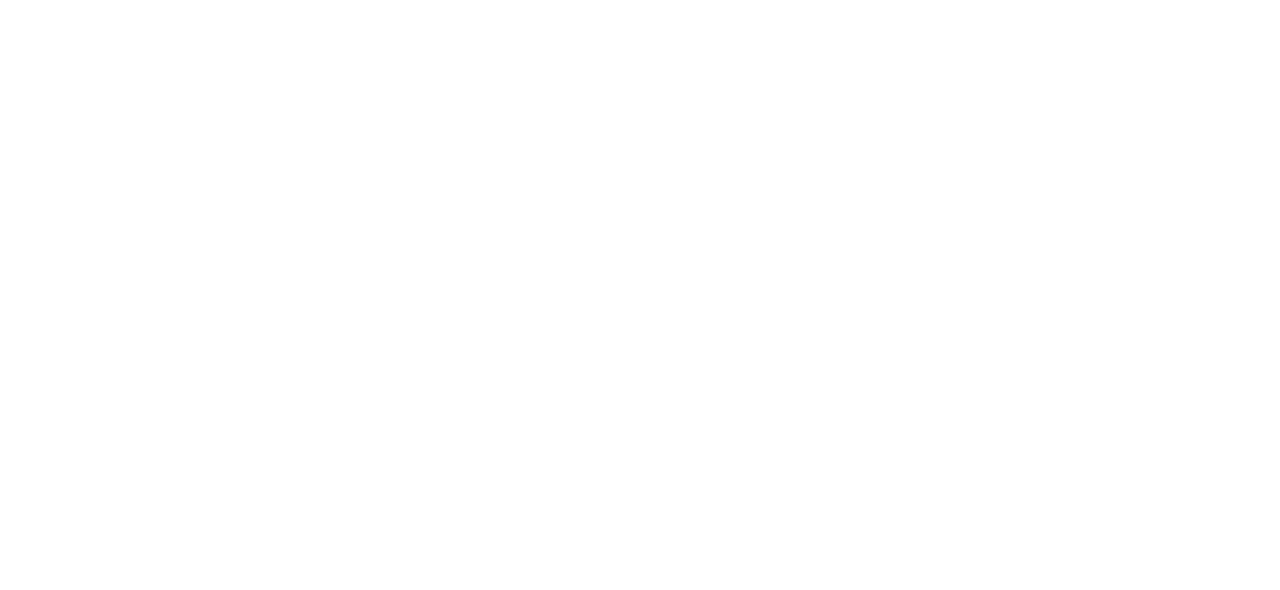
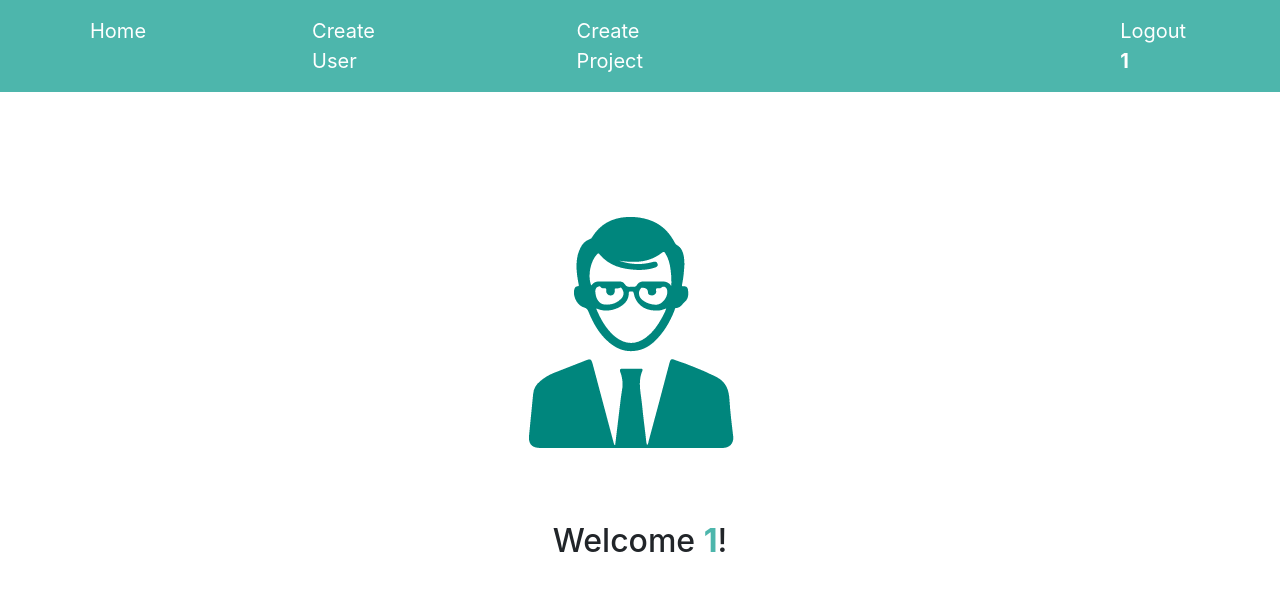
Before and after one commit to PalomaWolfango/proj3-frontend, a React (Create React App) app: page /home-admin/1/1 in a window 1280 px wide. Before the commit this address had no page. Shown: the top 590 px of the page. Built offline with nearby package versions, Linux system fonts and the light colour scheme.

Commit message:
rotas_home_correto

```diff
--- a/src/components/AppRoute.js
+++ b/src/components/AppRoute.js
@@ -17,15 +17,15 @@ function AppRoute() {
     return (
         < BrowserRouter >
             <Routes>
-                <Route exact path = '/projects-list' element = { <ProjectList/> } />
+                <Route exact path = '/projects-list/:id/:name' element = { <ProjectList/> } />
                 <Route exact path = '/' element = { <Login/> } />
-                <Route exact path = '/home-admin/:name' element = { <HomeAdmin/> } />
-                <Route exact path = '/home-pm/:name' element = { <HomePM/> } />
-                <Route exact path = '/home-user/:name' element = { <HomeUser/> } />
-                <Route exact path = '/create-user' element = { <CreateUser/> } />
-                <Route exact path = '/create-project-admin' element = { <CreateProjectAdmin/> } />
-                <Route exact path = '/create-project-pm' element = { <CreateProjectPM/> } />
-                <Route exact path = '/project-details/' element = { <ProjectDetails/> } />
+                <Route exact path = '/home-admin/:id/:name' element = { <HomeAdmin/> } />
+                <Route exact path = '/home-pm/:id/:name' element = { <HomePM/> } />
+                <Route exact path = '/home-user/:id/:name' element = { <HomeUser/> } />
+                <Route exact path = '/create-user/:id/:name' element = { <CreateUser/> } />
+                <Route exact path = '/create-project-admin/:id/:name' element = { <CreateProjectAdmin/> } />
+                <Route exact path = '/create-project-pm/:id/:name' element = { <CreateProjectPM/> } />
+                <Route exact path = '/project-details' element = { <ProjectDetails/> } />
             </ Routes>
         </ BrowserRouter>
     )
--- a/src/components/Create/create-project-pm.js
+++ b/src/components/Create/create-project-pm.js
@@ -1,7 +1,10 @@
 import React from "react";
 import MenuPM from "../Menu/menu-pm";
+import { useParams } from 'react-router-dom';
+
 
 class CreateProjectPM extends React.Component {
+
     render(){
         return(
             <>
--- a/src/components/Home/home-admin.js
+++ b/src/components/Home/home-admin.js
@@ -7,7 +7,7 @@ import { useParams } from "react-router-dom";
 
 function HomeAdmin() {
 
-    let { name } = useParams();
+    let { id, name } = useParams();
 
     return(
         <><MenuAdmin />
--- a/src/components/Home/home-pm.js
+++ b/src/components/Home/home-pm.js
@@ -7,7 +7,7 @@ import { useParams } from 'react-router-dom';
 
 function HomePM() {
 
-    let { name } = useParams();
+    let { id, name } = useParams();
 
     return(
         <><MenuPM />
--- a/src/components/Home/home-user.js
+++ b/src/components/Home/home-user.js
@@ -6,7 +6,7 @@ import { useParams } from "react-router-dom";
 
 function HomeUser() {
 
-    let { name } = useParams();
+    let { id, name } = useParams();
 
     return(
         <><MenuUser />
--- a/src/components/Login/loginAdmin.js
+++ b/src/components/Login/loginAdmin.js
@@ -1,8 +1,10 @@
 import React from "react";
 import imageLogin from "../images/login.png";
 import axios from "axios";
+import { useNavigate } from "react-router-dom";
 
 class LoginAdmin extends React.Component {
+
 
     render(){
 
@@ -39,21 +41,25 @@ class LoginAdmin extends React.Component {
 
 function login (e) {
     e.preventDefault();
+
+
     let request =  {
         username: document.getElementById('validationDefaultUsername').value,
         password: document.getElementById('exampleInputPassword1').value
     }
     axios.post('http://localhost:4000/api/users/login', request)
     .then( resp => {
+        const userId = resp.data.id_user;
         const userName = resp.data.name;
+
         if (resp.data.user === 'gestor') {
-            window.location = "/home-pm/" + userName;
+            window.location = "/home-pm/" + userId + "/" + userName;
         } else {
             if (resp.data.user === 'admin') {
-                window.location = `/home-admin/` + userName;
+                window.location = "/home-admin/" + userId + "/" + userName;
             } else {
                 if (resp.data.user === 'user') {
-                    window.location = `/home-user/` + userName;
+                    window.location = "/home-user/" + userId + "/" + userName;
                 }else {
                     alert(resp.data.message);
                 }
--- a/src/components/Menu/menu-admin.js
+++ b/src/components/Menu/menu-admin.js
@@ -1,8 +1,12 @@
 import React from "react";
 import { Navbar, Nav, Container } from "react-bootstrap";
+import { useParams } from 'react-router-dom';
 
-class MenuAdmin extends React.Component {
-    render() {
+function MenuAdmin() {
+
+
+        let { id, name } = useParams();
+
         return(
             <div>
                 <Navbar expand="lg" fixed="top" style={{backgroundColor: '#4db6ac'}}>
@@ -10,17 +14,17 @@ class MenuAdmin extends React.Component {
                     <Navbar.Toggle aria-controls="basic-navbar-nav" />
                     <Navbar.Collapse id="basic-navbar-nav">
                     <Nav className="m-right">
-                        <Nav.Link href="/home-admin" style={{fontSize: '20px', color: 'white'}}>Home</Nav.Link>
-                        <Nav.Link href="/create-user" style={{fontSize: '20px', marginLeft: '150px', color: 'white'}}>Create User</Nav.Link>
-                        <Nav.Link href="/create-project-admin" style={{fontSize: '20px', marginLeft: '150px', color: 'white'}}>Create Project</Nav.Link>
-                        <Nav.Link href="/" style={{fontSize: '20px', marginLeft: '587px', color: 'white'}}>Logout</Nav.Link>
+                        <Nav.Link href={"/home-admin/" + id + "/" + name}  style={{fontSize: '20px', color: 'white'}}>Home</Nav.Link>
+                        <Nav.Link href={"/create-user/" + id + "/" + name} style={{fontSize: '20px', marginLeft: '150px', color: 'white'}}>Create User</Nav.Link>
+                        <Nav.Link href={"/create-project-admin/" + id + "/" + name} style={{fontSize: '20px', marginLeft: '150px', color: 'white'}}>Create Project</Nav.Link>
+                        <Nav.Link href="/" style={{fontSize: '20px', marginLeft: '410px', color: 'white'}}>Logout <b>{name}</b></Nav.Link>
                     </Nav>
                     </Navbar.Collapse>
                 </Container>
                 </Navbar>
             </div>
         )
-    }
+
 }
 
 export default MenuAdmin;
--- a/src/components/Menu/menu-pm.js
+++ b/src/components/Menu/menu-pm.js
@@ -1,25 +1,28 @@
 import React from "react";
 import { Navbar, Nav, Container } from "react-bootstrap";
+import { useParams } from 'react-router-dom';
 
-class MenuPM extends React.Component {
-    render() {
-        return(
-            <div>
-                <Navbar expand="lg" fixed="top" style={{backgroundColor: '#4db6ac'}}>
-                <Container>
+function MenuPM() {
+
+    let { id, name } = useParams();
+
+    return(
+        <div>
+            <Navbar expand="lg" fixed="top" style={{backgroundColor: '#4db6ac'}}>
+            <Container>
                     <Navbar.Toggle aria-controls="basic-navbar-nav" />
                     <Navbar.Collapse id="basic-navbar-nav">
                     <Nav className="m-auto">
-                        <Nav.Link href="/home-pm" style={{fontSize: '20px', color: 'white'}}>Home</Nav.Link>
-                        <Nav.Link href="/create-project-pm" style={{fontSize: '20px', marginLeft: '150px', color: 'white'}}>Create Project</Nav.Link>
-                        <Nav.Link href="/" style={{fontSize: '20px', marginLeft: '857px', color: 'white'}}>Logout</Nav.Link>
+                        <Nav.Link href={"/home-pm/" + id + "/" + name} style={{fontSize: '20px', color: 'white'}}>Home</Nav.Link>
+                        <Nav.Link href={"/create-project-pm/" + id + "/" + name} style={{fontSize: '20px', marginLeft: '150px', color: 'white'}}>Create Project</Nav.Link>
+                        <Nav.Link href="/" style={{fontSize: '20px', marginLeft: '710px', color: 'white'}}>Logout <b>{name}</b></Nav.Link>
                     </Nav>
                     </Navbar.Collapse>
                 </Container>
                 </Navbar>
             </div>
         )
-    }
+
 }
 
 export default MenuPM;
--- a/src/components/Menu/menu-user.js
+++ b/src/components/Menu/menu-user.js
@@ -1,8 +1,12 @@
 import React from "react";
 import { Navbar, Nav, Container } from "react-bootstrap";
+import { useParams } from 'react-router-dom';
 
-class MenuUser extends React.Component {
-    render() {
+function MenuUser() {
+
+
+    let { id, name } = useParams();
+
         return(
             <div>
                 <Navbar expand="lg" fixed="top" style={{backgroundColor: '#4db6ac'}}>
@@ -10,16 +14,16 @@ class MenuUser extends React.Component {
                     <Navbar.Toggle aria-controls="basic-navbar-nav" />
                     <Navbar.Collapse id="basic-navbar-nav">
                     <Nav className="m-auto">
-                        <Nav.Link href="/home-user" style={{fontSize: '20px', color: 'white'}}>Home</Nav.Link>
-                        <Nav.Link href="/projects-list" style={{fontSize: '20px', marginLeft: '150px', color: 'white'}}>Projects List</Nav.Link>
-                        <Nav.Link href="/" style={{fontSize: '20px', marginLeft: '876px', color: 'white'}}>Logout</Nav.Link>
+                        <Nav.Link href={"/home-user/" + id + "/" + name} style={{fontSize: '20px', color: 'white'}}>Home</Nav.Link>
+                        <Nav.Link href={"/projects-list/" + id + "/" + name} style={{fontSize: '20px', marginLeft: '150px', color: 'white'}}>Projects List</Nav.Link>
+                        <Nav.Link href="/" style={{fontSize: '20px', marginLeft: '709px', color: 'white'}}>Logout <b>{name}</b></Nav.Link>
                     </Nav>
                     </Navbar.Collapse>
                 </Container>
                 </Navbar>
             </div>
         )
-    }
+
 }
 
 export default MenuUser;
```
